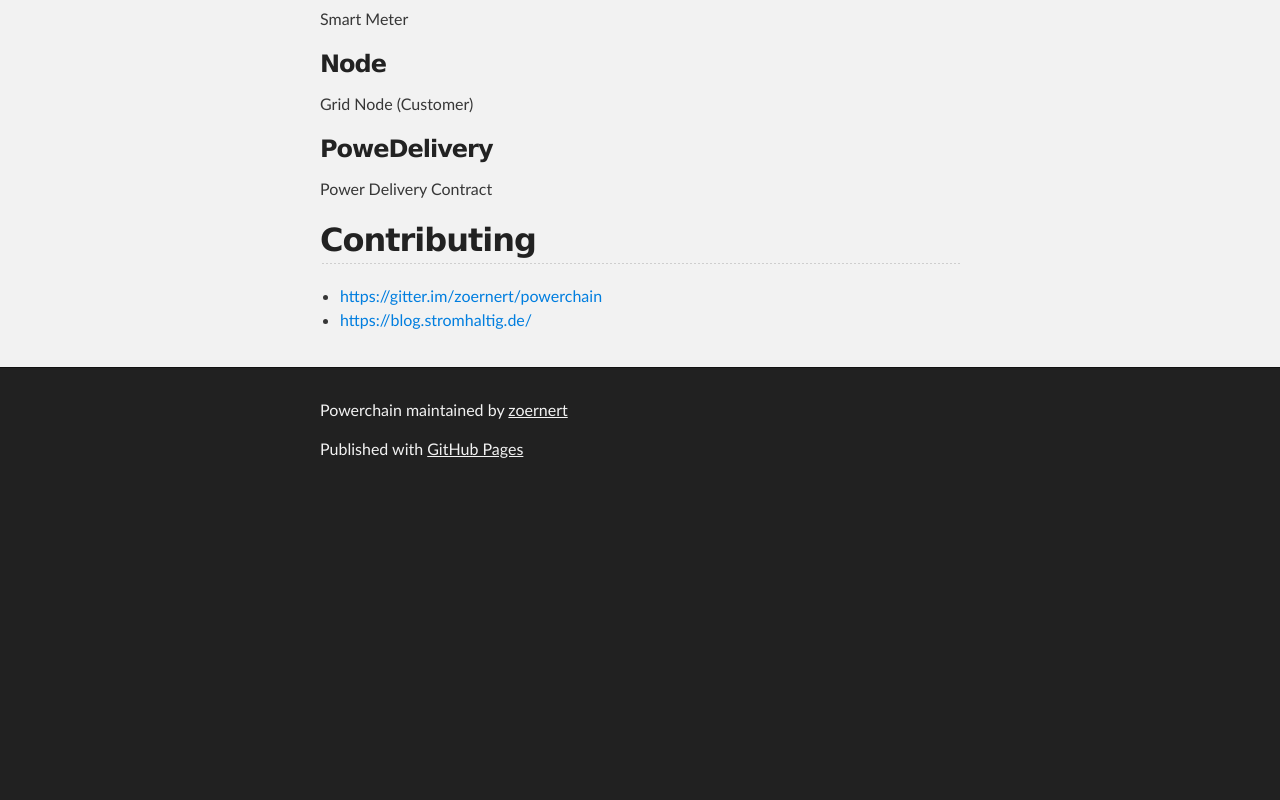
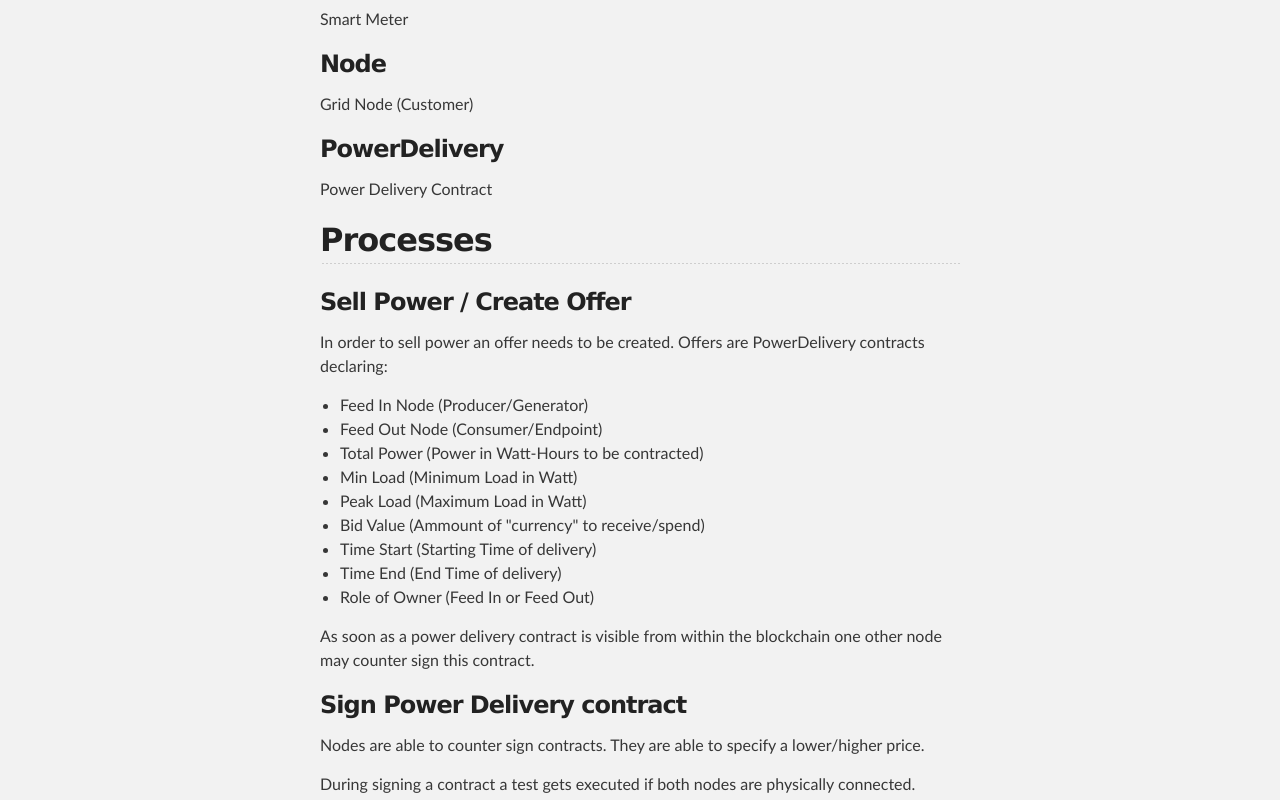
Before and after one commit to zoernert/powerchain, a plain HTML site: page index.html in a window 1280 px wide. Shown: the part 700-1500 px from the top of the page. Before the commit the page ends 1196 px from the top, so only its background shows below. Drawn offline with Linux system fonts and the light colour scheme.

```diff
--- a/index.html
+++ b/index.html
@@ -34,7 +34,7 @@
         <h1>
 <a id="powerchain" class="anchor" href="#powerchain" aria-hidden="true"><span aria-hidden="true" class="octicon octicon-link"></span></a>PowerChain</h1>
 
-<p>This is an early drop for Smart Contracts (Solidity/Ethereum) to operate a Micro-Smart-Grid. </p>
+<p>SmartContracts developed to establish a Distributed Grid with a light weight P2P energy market.</p>
 
 <h2>
 <a id="entities" class="anchor" href="#entities" aria-hidden="true"><span aria-hidden="true" class="octicon octicon-link"></span></a>Entities</h2>
@@ -60,9 +60,38 @@
 <p>Grid Node (Customer) </p>
 
 <h3>
-<a id="powedelivery" class="anchor" href="#powedelivery" aria-hidden="true"><span aria-hidden="true" class="octicon octicon-link"></span></a>PoweDelivery</h3>
+<a id="powerdelivery" class="anchor" href="#powerdelivery" aria-hidden="true"><span aria-hidden="true" class="octicon octicon-link"></span></a>PowerDelivery</h3>
 
 <p>Power Delivery Contract </p>
+
+<h2>
+<a id="processes" class="anchor" href="#processes" aria-hidden="true"><span aria-hidden="true" class="octicon octicon-link"></span></a>Processes</h2>
+
+<h3>
+<a id="sell-power--create-offer" class="anchor" href="#sell-power--create-offer" aria-hidden="true"><span aria-hidden="true" class="octicon octicon-link"></span></a>Sell Power / Create Offer</h3>
+
+<p>In order to sell power an offer needs to be created. Offers are PowerDelivery contracts declaring:</p>
+
+<ul>
+<li>Feed In Node (Producer/Generator)</li>
+<li>Feed Out Node (Consumer/Endpoint)</li>
+<li>Total Power (Power in Watt-Hours to be contracted)</li>
+<li>Min Load (Minimum Load in Watt)</li>
+<li>Peak Load (Maximum Load in Watt)</li>
+<li>Bid Value (Ammount of "currency" to receive/spend)</li>
+<li>Time Start (Starting Time of delivery)</li>
+<li>Time End (End Time of delivery)</li>
+<li>Role of Owner (Feed In or Feed Out)</li>
+</ul>
+
+<p>As soon as a power delivery contract is visible from within the blockchain one other node may counter sign this contract.</p>
+
+<h3>
+<a id="sign-power-delivery-contract" class="anchor" href="#sign-power-delivery-contract" aria-hidden="true"><span aria-hidden="true" class="octicon octicon-link"></span></a>Sign Power Delivery contract</h3>
+
+<p>Nodes are able to counter sign contracts. They are able to specify a lower/higher price.</p>
+
+<p>During signing a contract a test gets executed if both nodes are physically connected. </p>
 
 <h2>
 <a id="contributing" class="anchor" href="#contributing" aria-hidden="true"><span aria-hidden="true" class="octicon octicon-link"></span></a>Contributing</h2>
--- a/params.json
+++ b/params.json
@@ -1,6 +1,6 @@
 {
   "name": "Powerchain",
   "tagline": "SmartContracts developed to establish a Distributed Grid with  a light weight P2P energy market.",
-  "body": "# PowerChain\r\nThis is an early drop for Smart Contracts (Solidity/Ethereum) to operate a Micro-Smart-Grid. \r\n\r\n## Entities\r\n\r\n### Termination\r\nGrid Operator (DSO)\r\n\r\n### Metering\r\nSmart Meter Operator (Asset Owner)\r\n\r\n### Meter\r\nSmart Meter \r\n\r\n### Node\r\nGrid Node (Customer) \r\n\r\n### PoweDelivery\r\nPower Delivery Contract \r\n\r\n## Contributing\r\n- https://gitter.im/zoernert/powerchain\r\n- https://blog.stromhaltig.de/ ",
+  "body": "# PowerChain\r\nSmartContracts developed to establish a Distributed Grid with a light weight P2P energy market.\r\n\r\n## Entities\r\n\r\n### Termination\r\nGrid Operator (DSO)\r\n\r\n### Metering\r\nSmart Meter Operator (Asset Owner)\r\n\r\n### Meter\r\nSmart Meter \r\n\r\n### Node\r\nGrid Node (Customer) \r\n\r\n### PowerDelivery\r\nPower Delivery Contract \r\n\r\n## Processes \r\n\r\n### Sell Power / Create Offer\r\n\r\nIn order to sell power an offer needs to be created. Offers are PowerDelivery contracts declaring:\r\n* Feed In Node (Producer/Generator)\r\n* Feed Out Node (Consumer/Endpoint)\r\n* Total Power (Power in Watt-Hours to be contracted)\r\n* Min Load (Minimum Load in Watt)\r\n* Peak Load (Maximum Load in Watt)\r\n* Bid Value (Ammount of \"currency\" to receive/spend)\r\n* Time Start (Starting Time of delivery)\r\n* Time End (End Time of delivery)\r\n* Role of Owner (Feed In or Feed Out)\r\n\r\nAs soon as a power delivery contract is visible from within the blockchain one other node may counter sign this contract.\r\n\r\n### Sign Power Delivery contract \r\n\r\nNodes are able to counter sign contracts. They are able to specify a lower/higher price.\r\n\r\nDuring signing a contract a test gets executed if both nodes are physically connected. \r\n  \r\n## Contributing\r\n- https://gitter.im/zoernert/powerchain\r\n- https://blog.stromhaltig.de/ ",
   "note": "Don't delete this file! It's used internally to help with page regeneration."
 }
```
